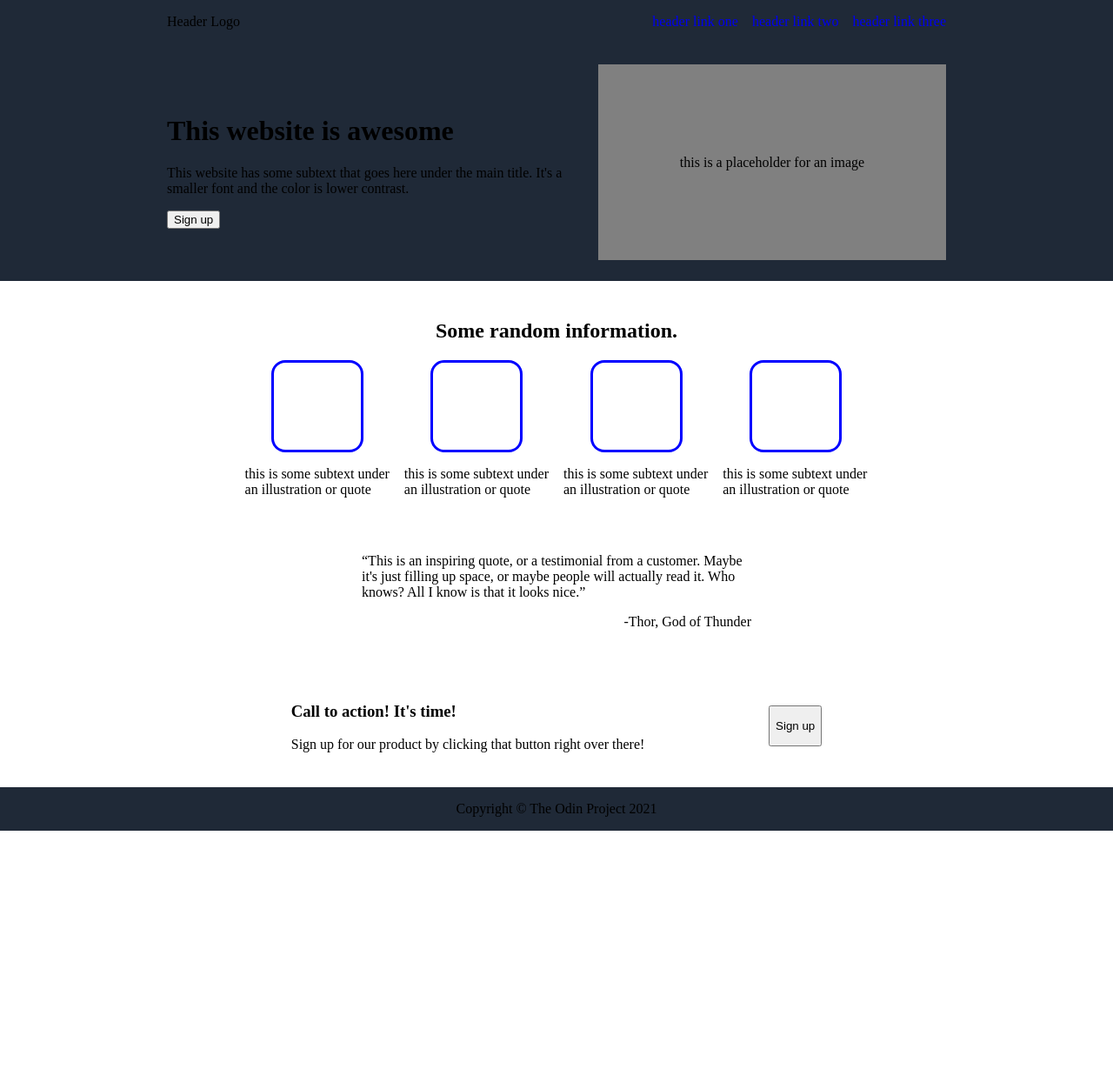
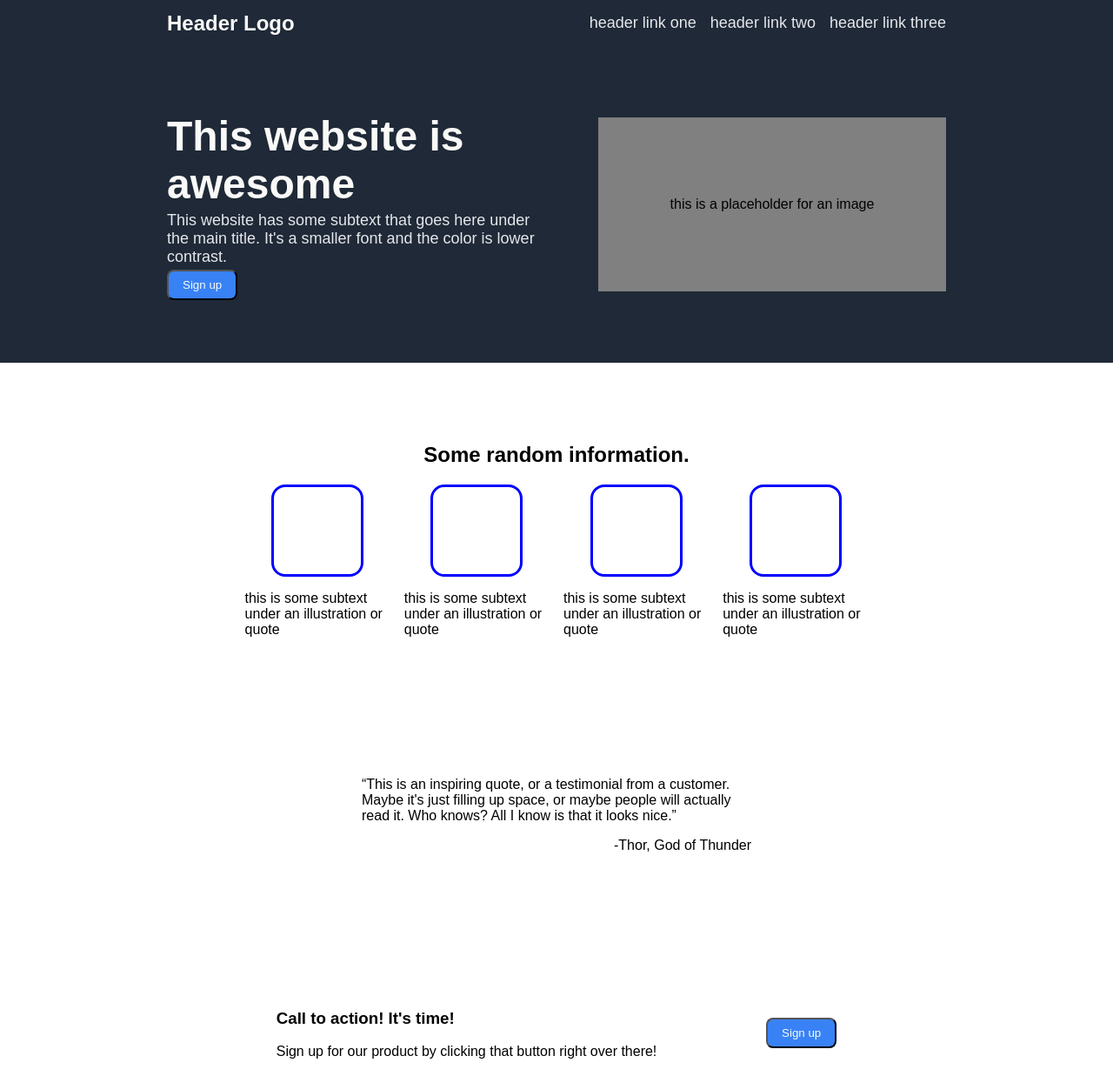
Before and after one commit to sophumerin/odin-landing-page, a plain HTML site: page index.html in a window 1280 px wide. Shown: the top 1237 px of the page at 87% size. Before the commit the page ends 955 px from the top, so only its background shows below. Drawn offline with Linux system fonts and the light colour scheme.

Commit message:
add font colors to hero section

```diff
--- a/index.html
+++ b/index.html
@@ -62,9 +62,9 @@
             <h3>Call to action! It's time!</h3>
             <p>Sign up for our product by clicking that button right over there!</p>
         </div>
-        <div><button>
-                <p>Sign up</p>
-            </button></div>
+        <button>
+                Sign up
+            </button>
     </div>
     <div class="footer dark-background">
         <p>Copyright © The Odin Project 2021</p>
--- a/styles.css
+++ b/styles.css
@@ -1,18 +1,31 @@
 body {
     display: flex;
     flex-direction: column;
-
+    font-family: sans-serif;
     margin: 0 auto;
 }
 
 body > div {
-    padding: 24px 15vw;
+    padding: 72px 15vw;
     display: flex;
     align-items: center;
 }
 
+button {
+    background-color: #3882F6;
+    color: #F9FAF8;
+    padding: 8px 16px;
+    border-radius: 8px;
+}
+
 .dark-background {
     background-color: #1F2937;
+}
+
+.header-logo {
+    font-size: 24px;
+    color: #F9FAF8;
+    font-weight: bold;
 }
 
 .header,
@@ -24,6 +37,23 @@ body > div {
     align-items: center;
 }
 
+.banner h1{
+    font-size: 48px;
+    font-weight: extra-bold;
+    color: #F9FAF8;
+}
+
+.banner p,
+.header a,
+.footer p {
+    font-size: 18px;
+    color: #E5E7EB;
+}
+
+.banner p,
+.banner h1{
+    margin: 4px 10% 4px 0;
+}
 .header ul{
     display: flex;
     gap: 1em;
@@ -48,7 +78,7 @@ body > div {
     justify-content: center;
     background-color: gray;
     width: 400px;
-    height: 225px;
+    height: 200px;
 }
 
 .information {
@@ -88,11 +118,11 @@ body > div {
 .call-to-action{
     display: flex;
     justify-content: space-evenly;
-
+    align-items: center;
 }
 
 .call-to-action button{
-    display: inline;
+    flex-shrink: 0;
 }
 
 .footer p{
```
